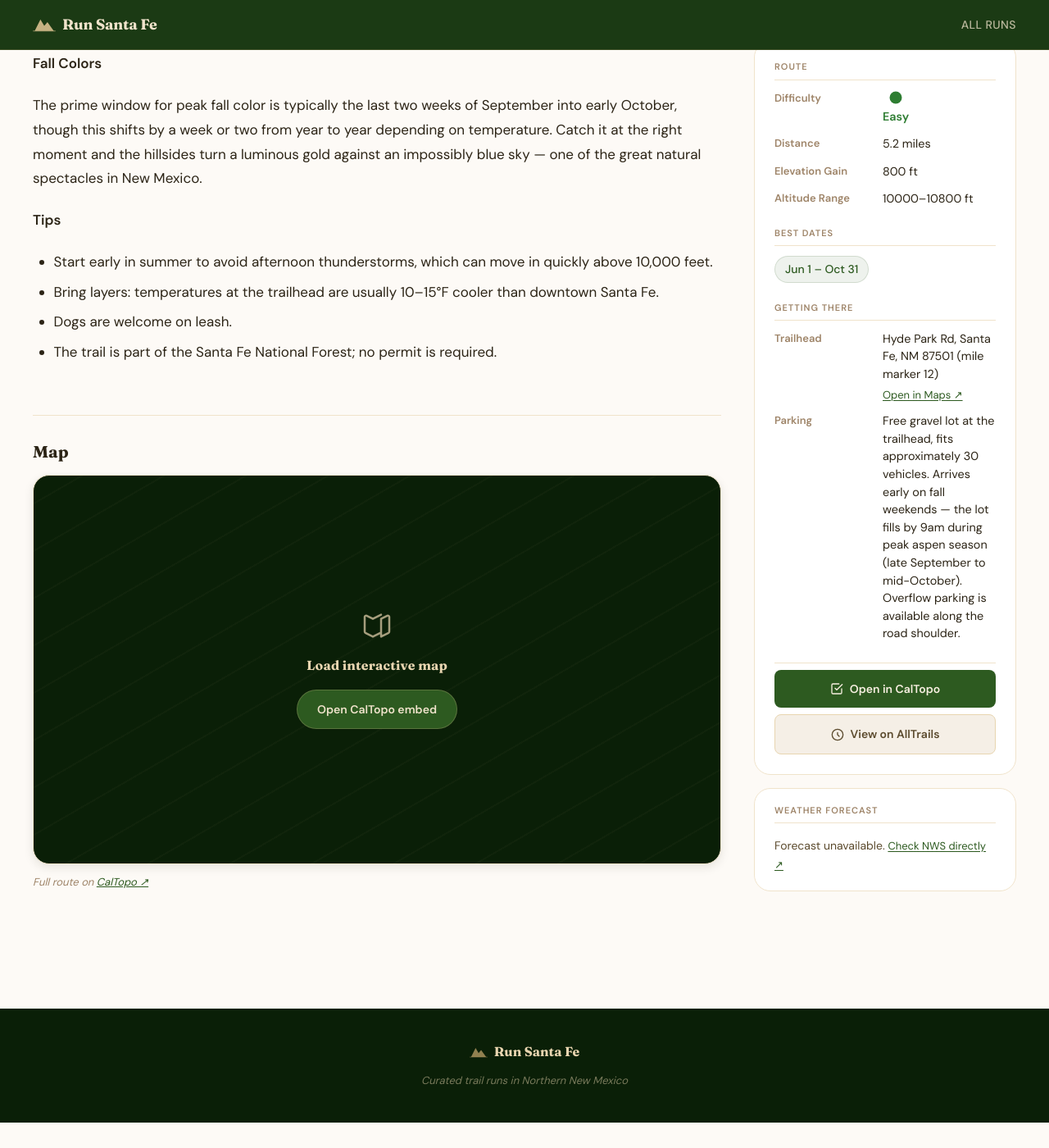
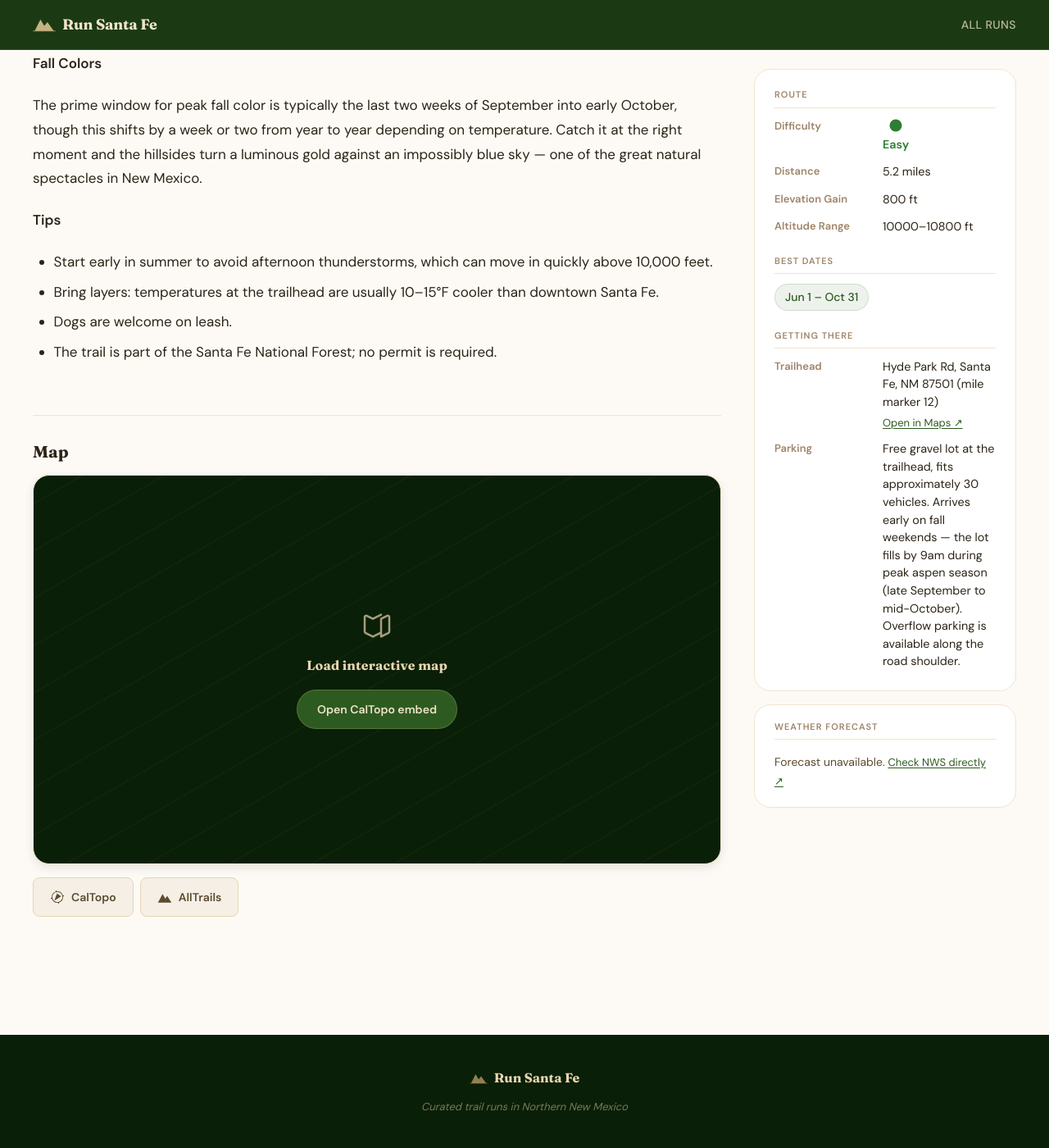
Before and after one commit to santa-fe-runs/santa-fe-run, a Jekyll site: the page built from _runs/aspen-vista.md, in a window 1280 px wide and 1400 px high, scrolled down 547 px. Shown: the whole window at 82% size. Built offline with Jekyll 4.4.1, drawn with Linux system fonts in a browser that asks for light colours; before the commit the page ends 1916 px from its top, so only the background shows below that.

Commit message:
Move map action buttons below map, update CalTopo/AllTrails icons
- Move CalTopo, AllTrails, and GPX download buttons from sidebar to below the map
- Replace generic sidebar metadata-actions with horizontal map-actions row
- CalTopo icon: inline the actual CalTopo compass logo mark SVG
- AllTrails icon: replace nonsensical clock with mountain silhouette
- Remove redundant 'Full route on CalTopo' map-note (replaced by button)
- Remove .metadata-actions CSS, add .map-actions flex-wrap row

Co-Authored-By: Claude Sonnet 4.6 <noreply@anthropic.com>

```diff
--- a/_layouts/run.html
+++ b/_layouts/run.html
@@ -81,9 +81,32 @@ layout: default
                 </div>
               </div>
             {% endif %}
-            <p class="map-note">
-              Full route on <a href="{{ page.caltopo_url }}" target="_blank" rel="noopener noreferrer">CalTopo ↗</a>
-            </p>
+            <div class="map-actions">
+              <a href="{{ page.caltopo_url }}" target="_blank" rel="noopener noreferrer" class="action-btn action-btn-secondary">
+                <svg width="18" height="18" viewBox="0 0 96.19 96.19" fill="currentColor" aria-hidden="true">
+                  <path d="M92.43,40,92,37.71l-8.33-1.19A37.11,37.11,0,0,0,44.3,11.06L40,3.94l-2.31.48-1.14,8.33A37.3,37.3,0,0,0,11.23,51.89L4.1,56.19l.47,2.31,8.33,1.18A37.29,37.29,0,0,0,48.26,85.29,35.37,35.37,0,0,0,52,85.1l4.27,7.15,2.31-.46,1.2-8.33A37.28,37.28,0,0,0,85.48,48.07a36.19,36.19,0,0,0-.19-3.77ZM48.26,81a33,33,0,1,1,33-33A33,33,0,0,1,48.26,81Z"/>
+                  <path d="M46.22,23.9C42.67,31.74,33.86,58.31,30.1,67.58a1,1,0,0,0,1.47,1.23L73.81,43.09a1,1,0,0,0-.4-1.76l-7.35-.88a29.12,29.12,0,0,1-7.73-9.65.94.94,0,0,0-1.09-.47l-3.58,1.08a23.36,23.36,0,0,1-5.73-7.56A1,1,0,0,0,46.22,23.9Z"/>
+                </svg>
+                CalTopo
+              </a>
+              {% if page.alltrails_url and page.alltrails_url != "" %}
+              <a href="{{ page.alltrails_url }}" target="_blank" rel="noopener noreferrer" class="action-btn action-btn-secondary">
+                <svg width="18" height="18" viewBox="0 0 24 24" fill="currentColor" aria-hidden="true">
+                  <path d="M1 21 L8.5 7 L13 14.5 L16 10 L23 21 Z"/>
+                </svg>
+                AllTrails
+              </a>
+              {% endif %}
+              {% if page.gpx and page.gpx != "" %}
+              <a href="{{ page.gpx | relative_url }}" download class="action-btn action-btn-secondary">
+                <svg width="18" height="18" viewBox="0 0 24 24" fill="none" aria-hidden="true">
+                  <path d="M21 15v4a2 2 0 01-2 2H5a2 2 0 01-2-2v-4" stroke="currentColor" stroke-width="2" stroke-linecap="round" stroke-linejoin="round"/>
+                  <path d="M7 10l5 5 5-5M12 15V3" stroke="currentColor" stroke-width="2" stroke-linecap="round" stroke-linejoin="round"/>
+                </svg>
+                Download GPX
+              </a>
+              {% endif %}
+            </div>
           </div>
 
         </div>
@@ -152,33 +175,6 @@ layout: default
               </dl>
             </div>
 
-            <div class="metadata-actions">
-              <a href="{{ page.caltopo_url }}" target="_blank" rel="noopener noreferrer" class="action-btn action-btn-primary">
-                <svg width="16" height="16" viewBox="0 0 24 24" fill="none" aria-hidden="true">
-                  <path d="M9 11l3 3L22 4" stroke="currentColor" stroke-width="2" stroke-linecap="round" stroke-linejoin="round"/>
-                  <path d="M21 12v7a2 2 0 01-2 2H5a2 2 0 01-2-2V5a2 2 0 012-2h11" stroke="currentColor" stroke-width="2" stroke-linecap="round" stroke-linejoin="round"/>
-                </svg>
-                Open in CalTopo
-              </a>
-              {% if page.alltrails_url and page.alltrails_url != "" %}
-              <a href="{{ page.alltrails_url }}" target="_blank" rel="noopener noreferrer" class="action-btn action-btn-secondary">
-                <svg width="16" height="16" viewBox="0 0 24 24" fill="none" aria-hidden="true">
-                  <circle cx="12" cy="12" r="10" stroke="currentColor" stroke-width="2"/>
-                  <path d="M12 8v4l3 3" stroke="currentColor" stroke-width="2" stroke-linecap="round"/>
-                </svg>
-                View on AllTrails
-              </a>
-              {% endif %}
-              {% if page.gpx and page.gpx != "" %}
-              <a href="{{ page.gpx | relative_url }}" download class="action-btn action-btn-secondary">
-                <svg width="16" height="16" viewBox="0 0 24 24" fill="none" aria-hidden="true">
-                  <path d="M21 15v4a2 2 0 01-2 2H5a2 2 0 01-2-2v-4" stroke="currentColor" stroke-width="2" stroke-linecap="round" stroke-linejoin="round"/>
-                  <path d="M7 10l5 5 5-5M12 15V3" stroke="currentColor" stroke-width="2" stroke-linecap="round" stroke-linejoin="round"/>
-                </svg>
-                Download GPX
-              </a>
-              {% endif %}
-            </div>
 
           </div>
           <div id="weather-forecast" class="weather-card" aria-busy="true" aria-label="Weather Forecast" data-lat="{{ page.trailhead.lat }}" data-lng="{{ page.trailhead.lng }}">
--- a/_sass/_components.scss
+++ b/_sass/_components.scss
@@ -726,12 +726,11 @@
   border: 1px solid rgba($forest-700, 0.15);
 }
 
-.metadata-actions {
+.map-actions {
   display: flex;
-  flex-direction: column;
+  flex-wrap: wrap;
   gap: var(--sp-2);
-  padding-top: var(--sp-2);
-  border-top: 1px solid $tan-200;
+  margin-top: var(--sp-4);
 }
 
 .action-btn {
```
